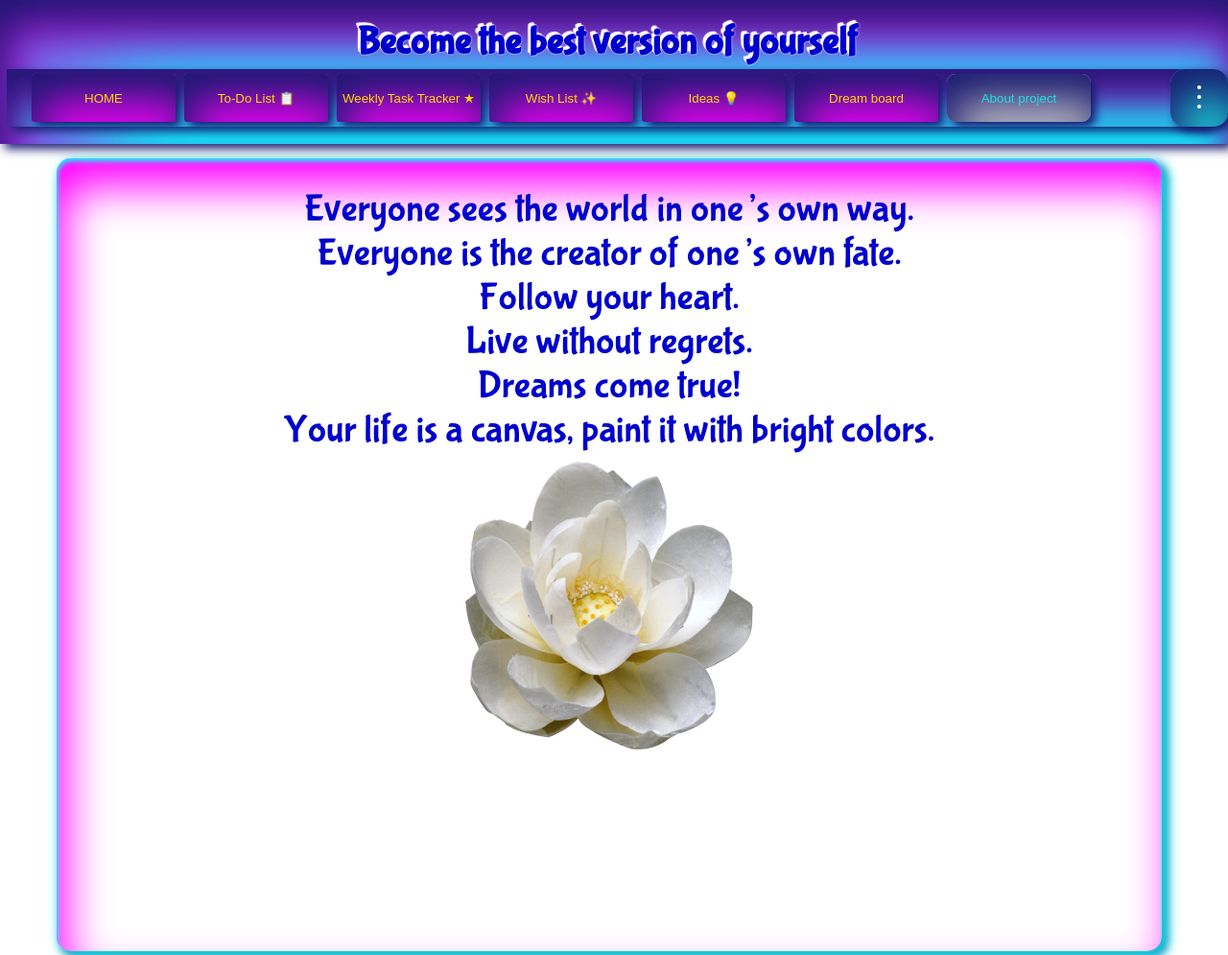
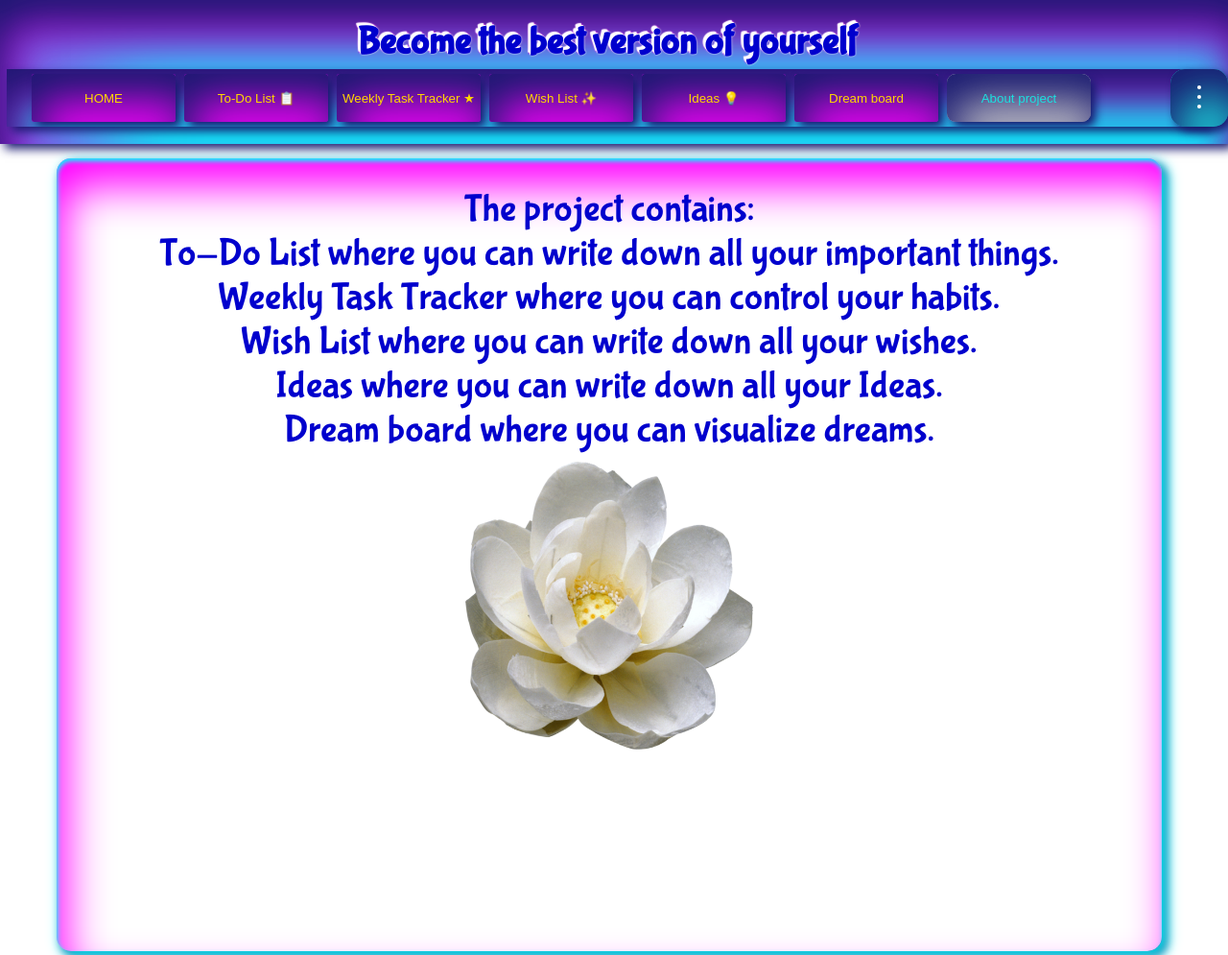
Before and after one commit to Alena2020/Become-the-best-version-of-yourself, a plain HTML site: page index.html in a window 1280 px wide. Shown: the top 995 px of the page at 96% size. Drawn offline with Linux system fonts and the light colour scheme.

Commit message:
added description about project

```diff
--- a/index.html
+++ b/index.html
@@ -38,15 +38,21 @@
 
   <section id="home"  class="section-content">
     <img id="img-rose" src="img/rose.png" alt="rose">
-  </section>
-
-  <section id="about-project"  class="section-content">
     <p>Everyone sees the world in one’s own way.</p>
     <p>Everyone is the creator of one’s own fate.</p>
     <p>Follow your heart.</p>
     <p>Live without regrets.</p>
     <p>Dreams come true!</p>
     <p>Your life is a canvas, paint it with bright colors.</p>
+  </section>
+
+  <section id="about-project"  class="section-content">
+    <p>The project contains:</p>
+    <p>To-Do List where you can write down all your important things.</p>
+    <p>Weekly Task Tracker where you can control your habits.</p>
+    <p>Wish List where you can write down all your wishes.</p>
+    <p>Ideas where you can write down all your Ideas.</p>
+    <p>Dream board where you can  visualize dreams.</p>
     <img id="img-lotus" src="img/lotus.png" alt="lotus">
   </section>
   <section id="to-do-list" class="section-content">
@@ -118,5 +124,6 @@
   <script src="ideas.js"></script>
   <script src="dreamBoard.js"></script>
   <script src="burger.js"></script>
+  <script src="toggleTheme.js"></script>
 </body>
 </html>
```
